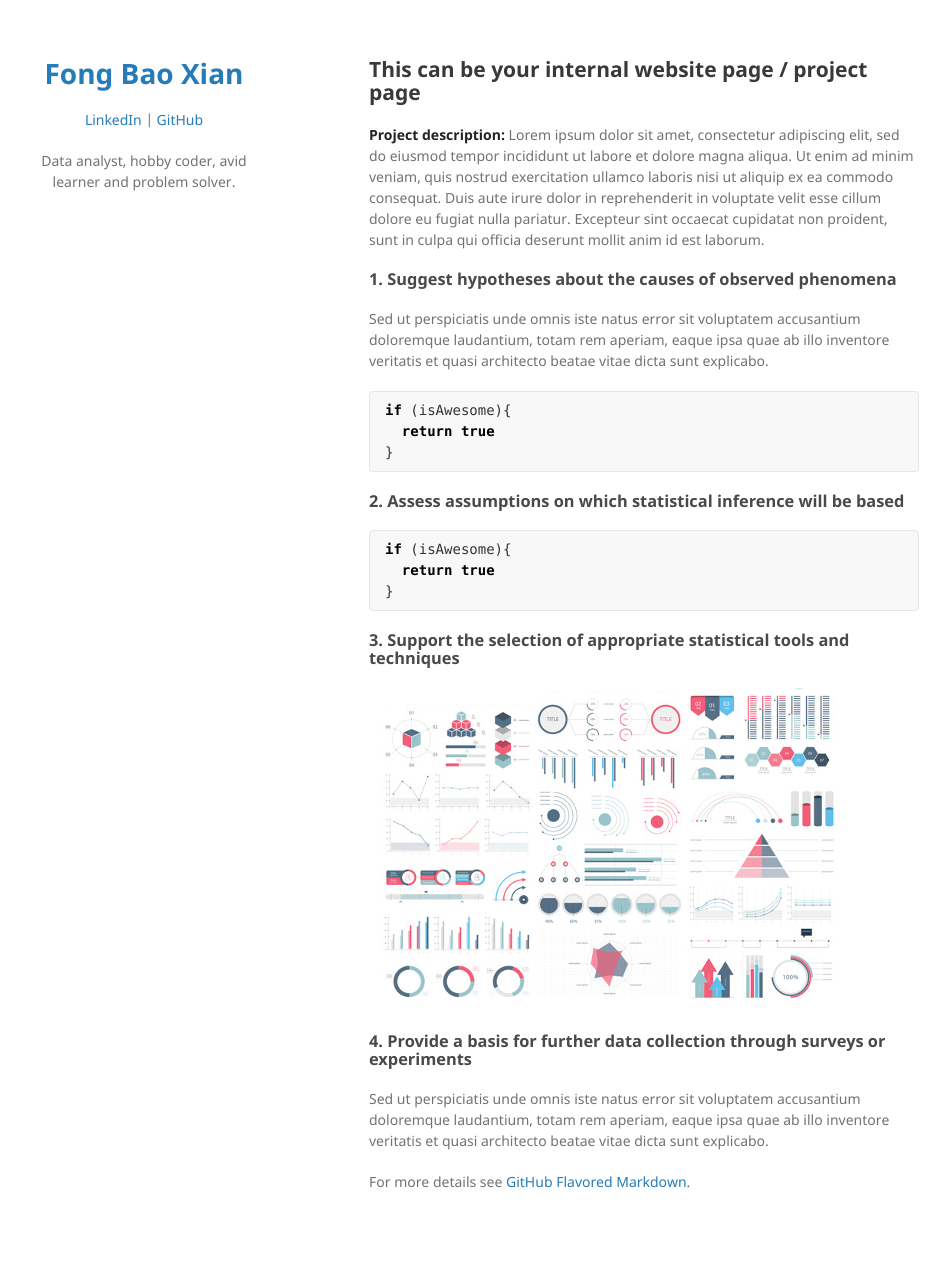
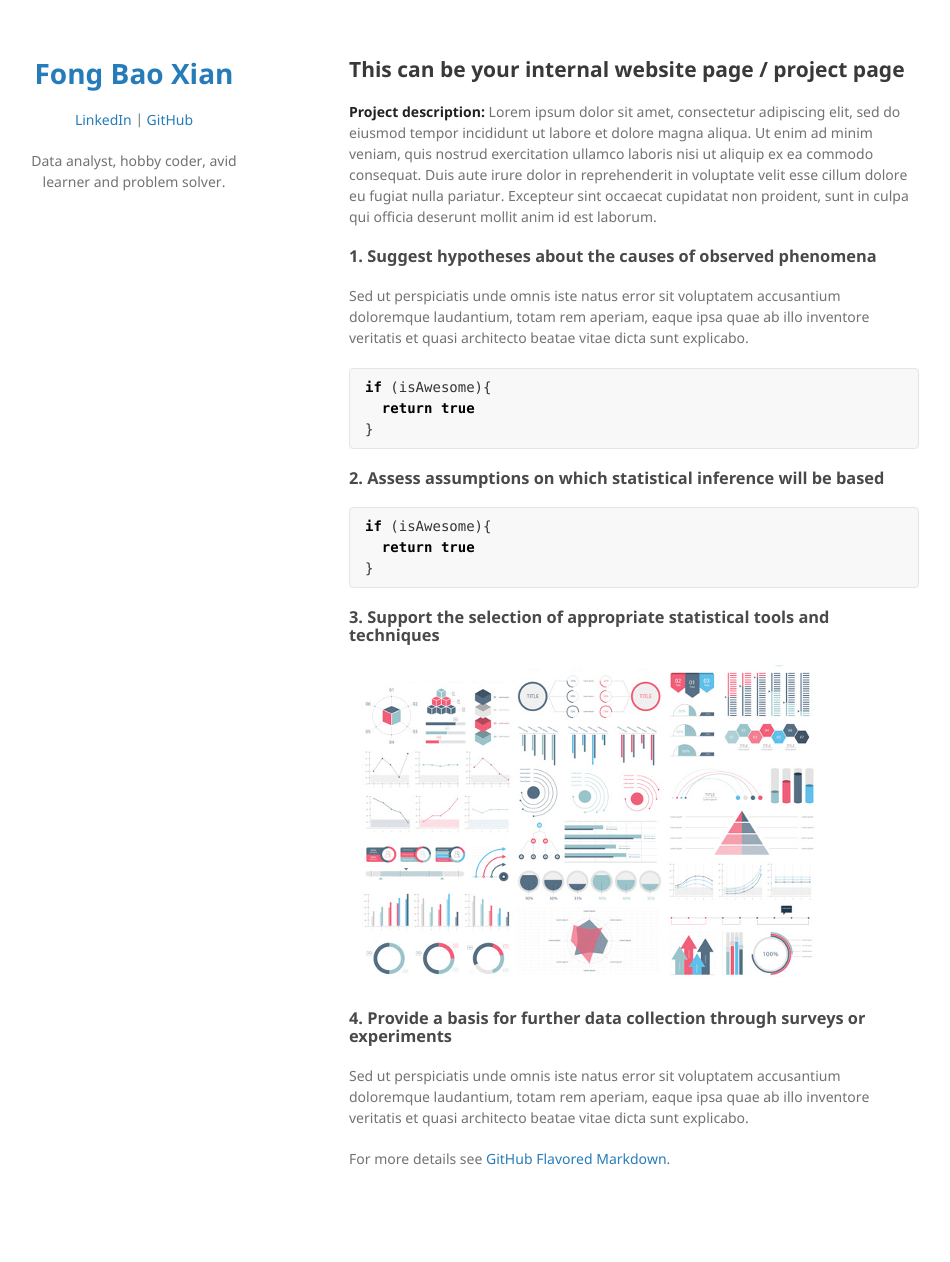
Before and after one commit to fongbx/fongbx.github.io, a Jekyll site: the page built from sample_page.md, in a window 1280 px wide. Shown: the whole page, without its empty margins (171-1121 px from the left). Built offline with Jekyll 4.4.1, drawn with Linux system fonts in a browser that asks for light colours; our own code applies the rules of GitHub Pages for plain Markdown files; after the commit the page ends 1239 px from its top, so only the background shows below that.

Commit message:
Update jekyll-theme-minimal.scss

```diff
--- a/_sass/jekyll-theme-minimal.scss
+++ b/_sass/jekyll-theme-minimal.scss
@@ -105,7 +105,7 @@ img {
 }
 
 header {
-  width:250px;
+  width:230px;
   float:left;
   position:fixed;
   -webkit-font-smoothing:subpixel-antialiased;
@@ -172,7 +172,7 @@ strong {
 }
 
 section {
-  width:550px;
+  width:570px;
   float:right;
   padding-bottom:50px;
 }
@@ -210,7 +210,7 @@ footer {
   }
 
   header {
-    padding-right:325px;
+    padding-right:320px;
   }
 
   section {
```
